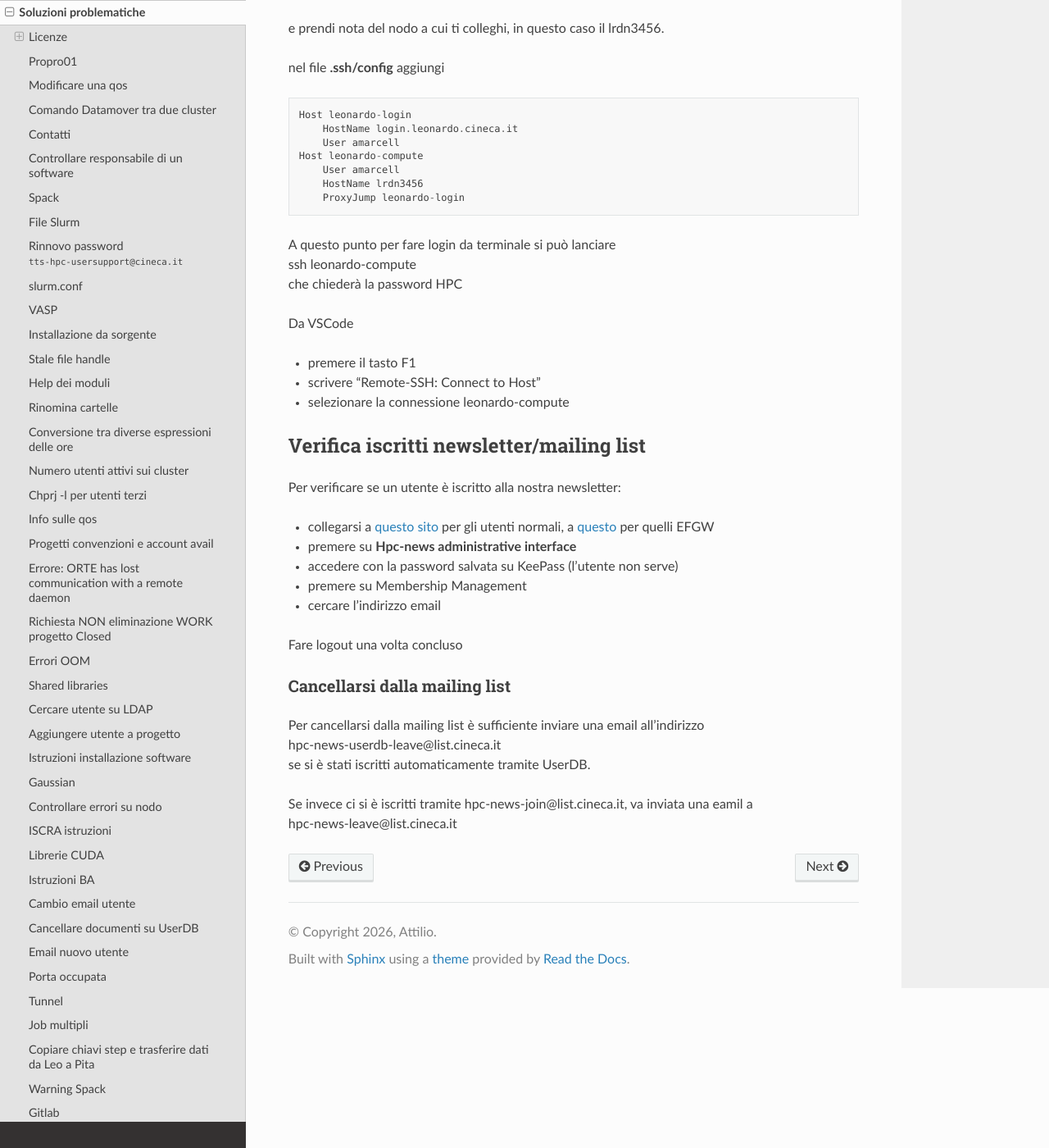
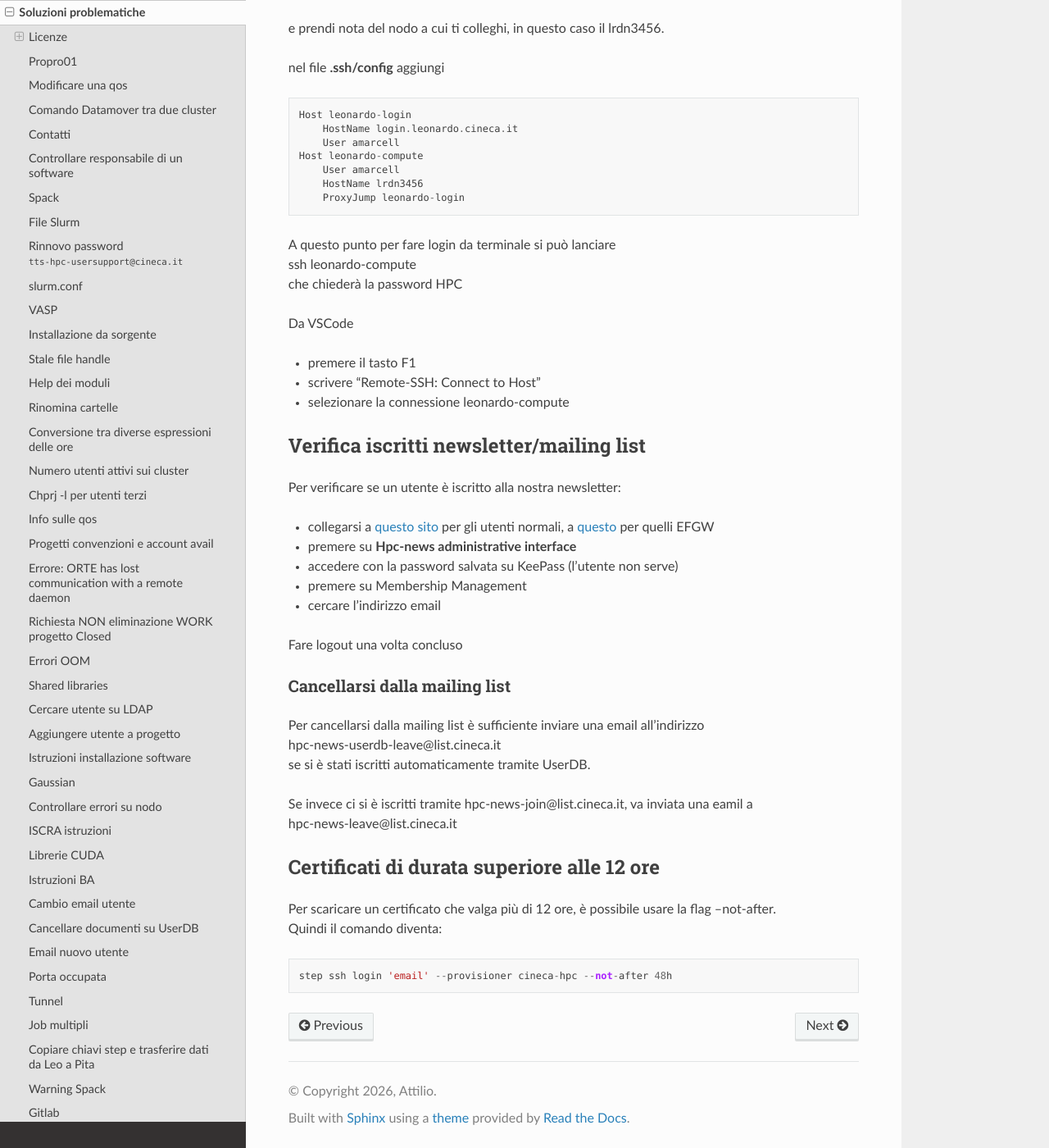
Before and after one commit to Plraska707/appunti_di_lavoro, a Sphinx documentation site: the page built from docs/source/soluzioni_problematiche.md, in a window 1280 px wide and 1400 px high, scrolled down 25306 px. Shown: the whole window at 82% size. Built offline with Sphinx 7.4.7 and the Read the Docs theme 3.1.0, drawn with Linux system fonts in a browser that asks for light colours.

Commit message:
certificati > 24h

````diff
--- a/docs/source/conf.py
+++ b/docs/source/conf.py
@@ -18,6 +18,7 @@ extensions = [
     'sphinx.ext.autosummary',
     'sphinx.ext.intersphinx',
     'myst_parser',
+    'sphinx_copybutton',
     ]
 
 source_suffix = {
--- a/docs/source/soluzioni_problematiche.md
+++ b/docs/source/soluzioni_problematiche.md
@@ -1021,3 +1021,11 @@ se si è stati iscritti automaticamente tramite UserDB.
 
 Se invece ci si è iscritti tramite hpc-news-join@list.cineca.it, va inviata una eamil a
 hpc-news-leave@list.cineca.it
+
+## Certificati di durata superiore alle 12 ore
+
+Per scaricare un certificato che valga più di 12 ore, è possibile usare la flag --not-after.
+Quindi il comando diventa:
+```
+step ssh login 'email' --provisioner cineca-hpc --not-after 48h
+```
````
